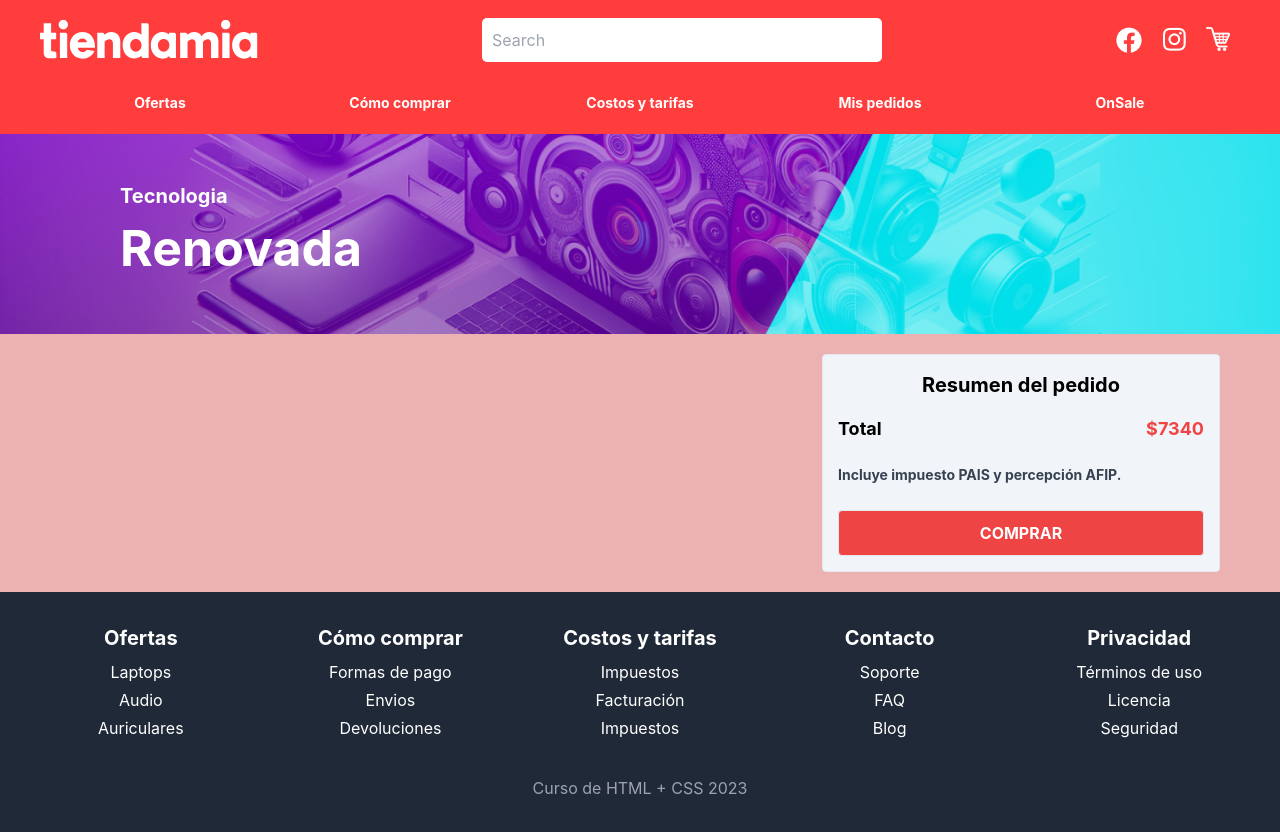
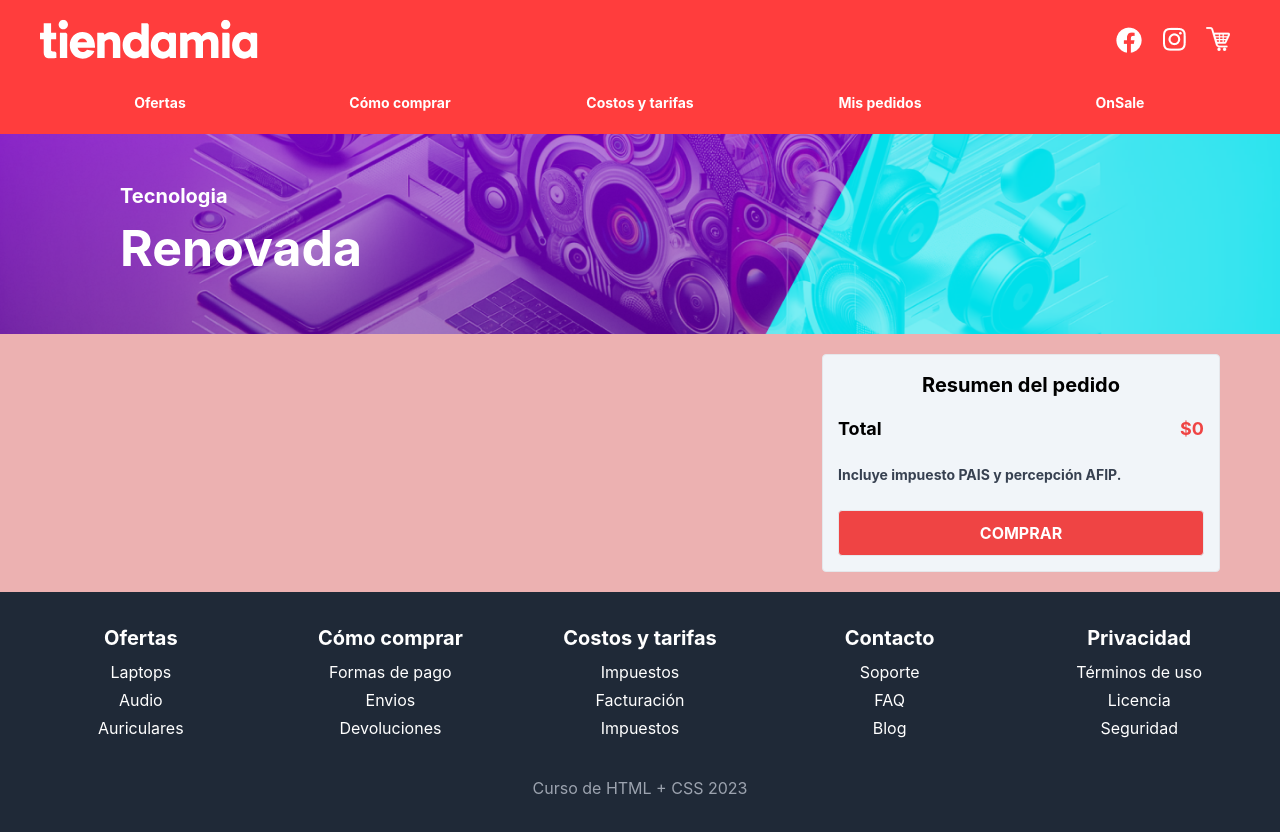
Before and after one commit to vleandrox/React-II, a React (Vite) app in the folder virtual-store/: page /cart in a window 1280 px wide. Built offline with nearby package versions, Linux system fonts and the light colour scheme.

Commit message:
UpdateReduxII

```diff
--- a/virtual-store/src/components/CartCard.tsx
+++ b/virtual-store/src/components/CartCard.tsx
@@ -1,17 +1,24 @@
 import { useRef } from "react"
 import Product from "../interfaces/Product";
 import ProductProp from "../interfaces/ProductProp";
+import { useDispatch} from "react-redux";
+import { calcularTotal } from "../store/actions/products";
 
 export default function CartCard(props:ProductProp) {
     const { product } = props;
     const { id, title, images, price, colors,units } = product;
     const unitsToBuy = useRef();
+    const dispatch = useDispatch();
     const manageUnits = () => {
         const productsOnCart = JSON.parse(localStorage.getItem("cart") ?? "[]");
-        const one = productsOnCart.find((each: Product) => each.id === product.id);
+        console.log(productsOnCart);
+        const one = productsOnCart?.find((each: Product) => each.id === product.id);
+        console.log(one);
         if (one) {
             one.units = Number(unitsToBuy.current.value);
+            console.log(one.units);
             localStorage.setItem("cart", JSON.stringify(productsOnCart));
+            dispatch(calcularTotal({products: productsOnCart}));
         }
     };
 
--- a/virtual-store/src/components/CartResume.tsx
+++ b/virtual-store/src/components/CartResume.tsx
@@ -1,9 +1,13 @@
-interface Props{
-    total: number
-}
+import { useSelector } from "react-redux";
 
-function CartResume(props: Props) {
-    const {total} = props;
+// interface Props{
+//     total: number
+// }
+
+function CartResume() {
+    const total = useSelector(store=>store.products.total);
+    console.log(total);
+    // const {totales} = props;
     return (
         <div className="flex flex-col flex-grow basis-[30%] p-[15px] gap-[20px] rounded border bg-slate-100 h-max ">
             <div className="pb-1">
--- a/virtual-store/src/components/Header.tsx
+++ b/virtual-store/src/components/Header.tsx
@@ -1,13 +1,24 @@
 import styles from './Header.module.css'
 import NavBar from './NavBar';
-import { Link } from 'react-router-dom';
+import { Link, useLocation } from 'react-router-dom';
 import { useRef } from 'react';
-import { useDispatch } from 'react-redux';
+import { useDispatch,useSelector } from 'react-redux';
 import productsActions from '../store/actions/products';
 
 const { captureText } = productsActions
 
+
+
+
 function Header() {
+
+  const location = useLocation();
+  const pathname = location.pathname;
+  console.log(location.pathname);
+
+  const textStore = useSelector(store => store.products.text);
+  console.log(textStore);
+
   const text = useRef();
   const dispatch = useDispatch();
   const setText = () => {
@@ -22,7 +33,11 @@ function Header() {
         </Link>
         <div className={styles["header-form"]}>
           <form>
+            {
+
+              pathname === "/" &&
               <input
+                defaultValue={textStore}
                 className={styles["header-input"]}
                 type="text"
                 placeholder="Search"
@@ -30,7 +45,14 @@ function Header() {
                 ref={text}
                 onChange={setText}
               />
+
+            }
+
           </form>
+
+
+
+
         </div>
         <div className={styles["header-social"]}>
           <ul>
--- a/virtual-store/src/store/actions/products.ts
+++ b/virtual-store/src/store/actions/products.ts
@@ -10,4 +10,14 @@ const captureText = createAction(
 )
 
 const productsActions = { captureText };
+
+const calcularTotal = createAction(
+    "CALCULAR_TOTAL",
+    (obj) => {
+        return {
+            payload:{ products : obj.products }
+        }
+    }
+)
 export default productsActions
+export { captureText,calcularTotal }
--- a/virtual-store/src/store/reducers/products.ts
+++ b/virtual-store/src/store/reducers/products.ts
@@ -1,11 +1,10 @@
 import { createReducer } from "@reduxjs/toolkit";
 import productsActions from "../actions/products";
+import { calcularTotal } from "../actions/products";
 
 const { captureText } = productsActions;
 
-const initialState = {
-  text: "",
-};
+const initialState = { text: "", total:0 };
 
 const productsReducer = createReducer(initialState, (builder) => {
   builder.addCase(captureText, (state, action) => {
@@ -14,6 +13,15 @@ const productsReducer = createReducer(initialState, (builder) => {
       text: action.payload.text,
     };
     return newState;
+  }).addCase(calcularTotal, (state, action) => {
+    const products = action.payload.products
+    const subtotals = products.map((product) => product.price * product.units);
+    const total = subtotals.reduce((acc:number,val:number)=> acc + val);
+    const newState = {
+      ...state,
+      total,
+    };
+    return newState;
   });
 });
 
--- a/virtual-store/src/views/Cart.tsx
+++ b/virtual-store/src/views/Cart.tsx
@@ -6,16 +6,43 @@ import CartCard from '../components/CartCard'
 import CartResume from '../components/CartResume'
 import { useEffect, useState } from 'react'
 import Product from '../interfaces/Product'
+import { useDispatch } from 'react-redux'
+import { calcularTotal } from '../store/actions/products'
 
 function Cart() {
     const [productsOnCart, setProductsOnCart] = useState([]);
+    const dispatch = useDispatch();
 
     useEffect(() => {
-        if (localStorage.getItem("cart")) {
-            const products = JSON.parse(localStorage.getItem("cart"));
-            setProductsOnCart(products);
+        const products = localStorage.getItem("cart");
+        if (products) {
+           setProductsOnCart(JSON.parse(products));
+           dispatch(calcularTotal({ products: JSON.parse(products) }));
         }
-    },[]);
+     }, [dispatch]);
+
+    // useEffect(() => {
+    //     const storedCart = localStorage.getItem("cart");
+    //     console.log(storedCart);
+    //     if (storedCart) {
+    //         const products = JSON.parse(storedCart);
+    //         console.log(products);
+    //         setProductsOnCart(products);
+    //         dispatch(calcularTotal({ products }));
+    //     } else {
+    //         setProductsOnCart([]);
+    //         console.log("No hay productos en el carrito");
+    //     }
+    // }, [dispatch]);
+
+
+    // useEffect(() => {
+    //     if (localStorage.getItem("cart")) {
+    //         const products = JSON.parse(localStorage.getItem("cart"));
+    //         setProductsOnCart(products);
+    //         dispatch(calcularTotal({ products }));
+    //     }
+    // },[]);
 
     return (
         <>
@@ -24,12 +51,11 @@ function Cart() {
             <main className={styles["main-cart"]}>
                 <div className={styles["cartproduct-container"]}>
                     <div className="flex flex-grow basis-[60%] flex-col gap-[20px]">
-                        {productsOnCart.map((each:Product) => (
+                        {productsOnCart.map((each: Product) => (
                             <CartCard key={each.id} product={each}></CartCard>
                         ))}
                         {/* <CartCard title="iPad 14 pro" color="black" price="800000" image="https://i.postimg.cc/kX8PKZpq/ipad.jpg" /> */}
                     </div>
-
                     {/* <div className={styles["product-list"]}>
                         <article className={styles["product-card"]}>
                             <img className={styles["product-img"]} src="https://i.postimg.cc/kX8PKZpq/ipad.jpg" alt="ipad" />
@@ -65,7 +91,7 @@ function Cart() {
                             <strong className={styles["price"]}>AR$ $800000</strong>
                         </article>
                     </div> */}
-                    <CartResume total={7340}></CartResume>
+                    <CartResume></CartResume>
                     {/* <div className={styles["cart-resume"]}>
                         <div className={styles["cart-data"]}>
                             <h2 className={styles["cart-title"]}><span>Resumen </span><span>del </span><span>pedido</span></h2>
```
Lines whose indentation alone changed are shown as unchanged.
